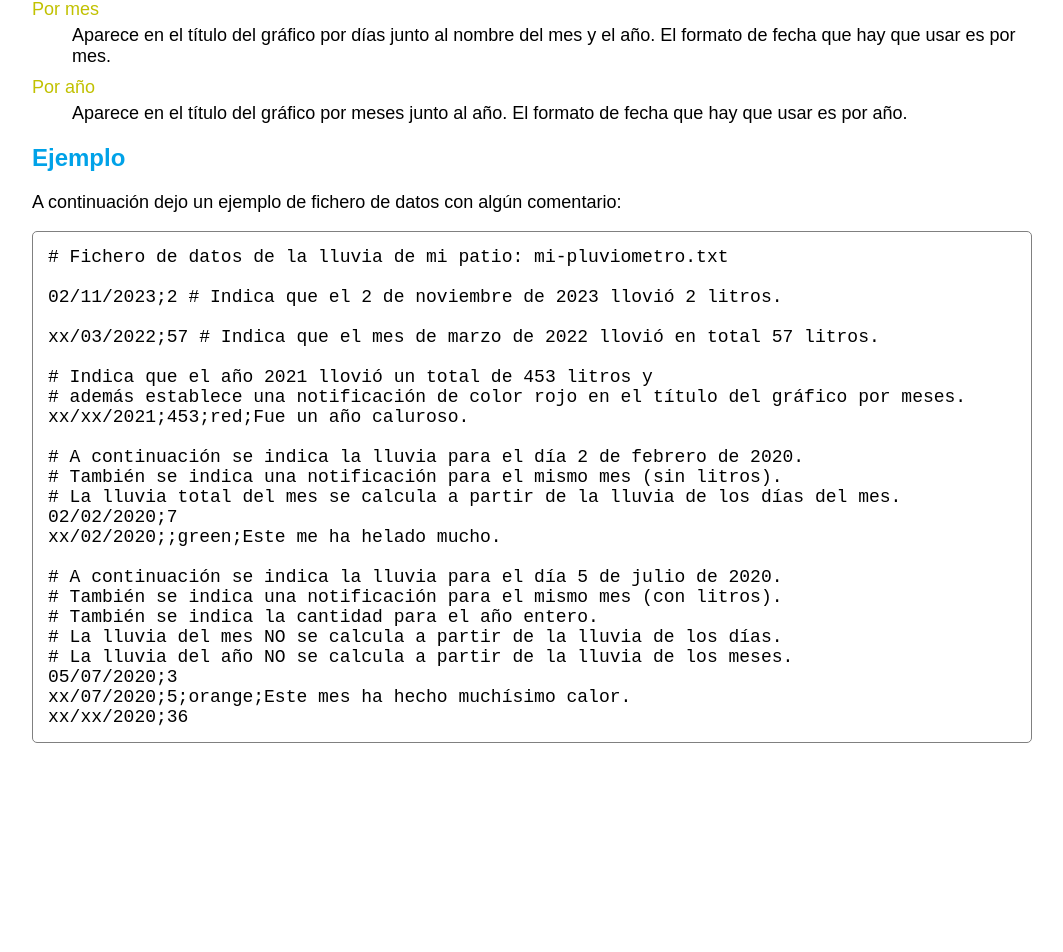
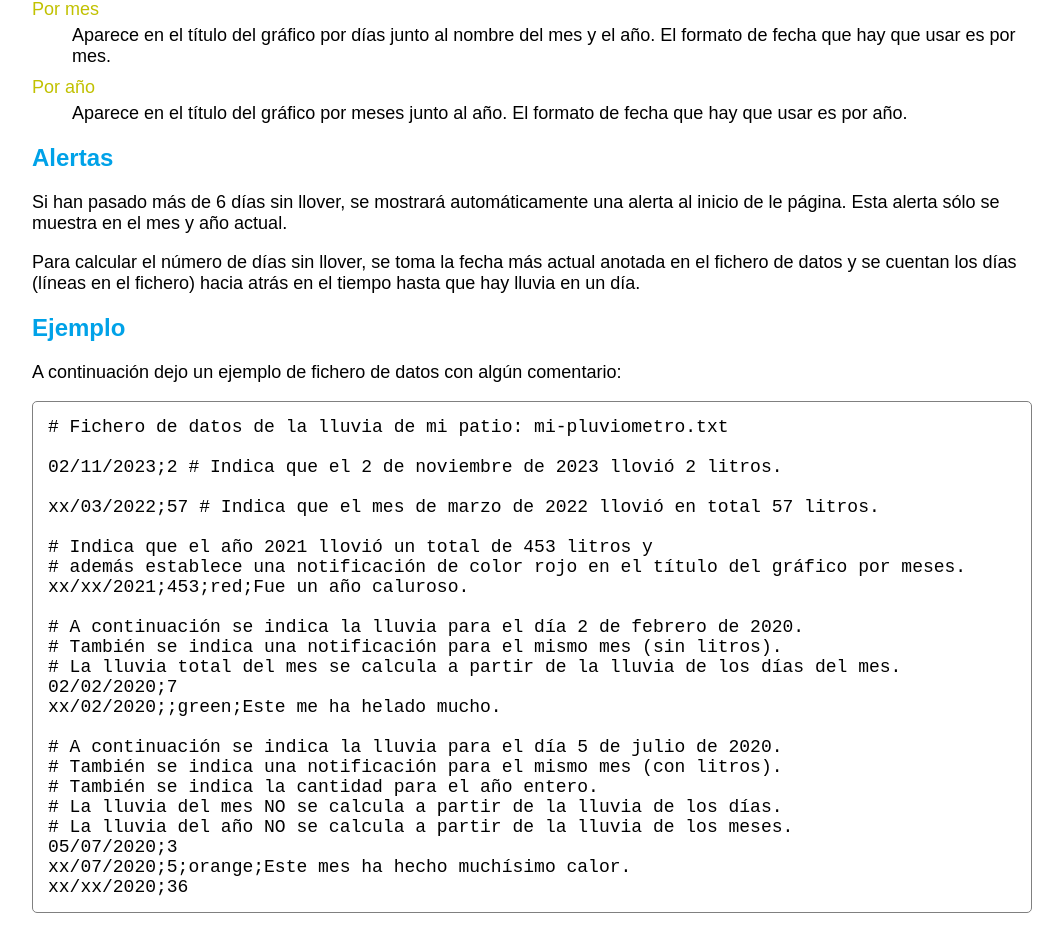
Before and after one commit to jaimemartinmartin15/lluvias.jaimeelingeniero.es, an Angular app: page /formato-fichero in a window 1280 px wide. Shown: the part 1815-2767 px from the top of the page, without its empty margins (108-1171 px from the left). Before the commit the page ends 2666 px from the top, so only its background shows below. Built offline with nearby package versions, Linux system fonts and the light colour scheme.

Commit message:
Added alert explanation section in file-format page.

```diff
--- a/src/app/pages/file-format/file-format.component.html
+++ b/src/app/pages/file-format/file-format.component.html
@@ -176,6 +176,20 @@
 </section>
 
 <section>
+  <h1>Alertas</h1>
+
+  <p>
+    Si han pasado más de 6 días sin llover, se mostrará automáticamente una alerta al inicio de le página. Esta alerta
+    sólo se muestra en el mes y año actual.
+  </p>
+
+  <p>
+    Para calcular el número de días sin llover, se toma la fecha más actual anotada en el fichero de datos y se cuentan
+    los días (líneas en el fichero) hacia atrás en el tiempo hasta que hay lluvia en un día.
+  </p>
+</section>
+
+<section>
   <h1>Ejemplo</h1>
 
   <p>
```
